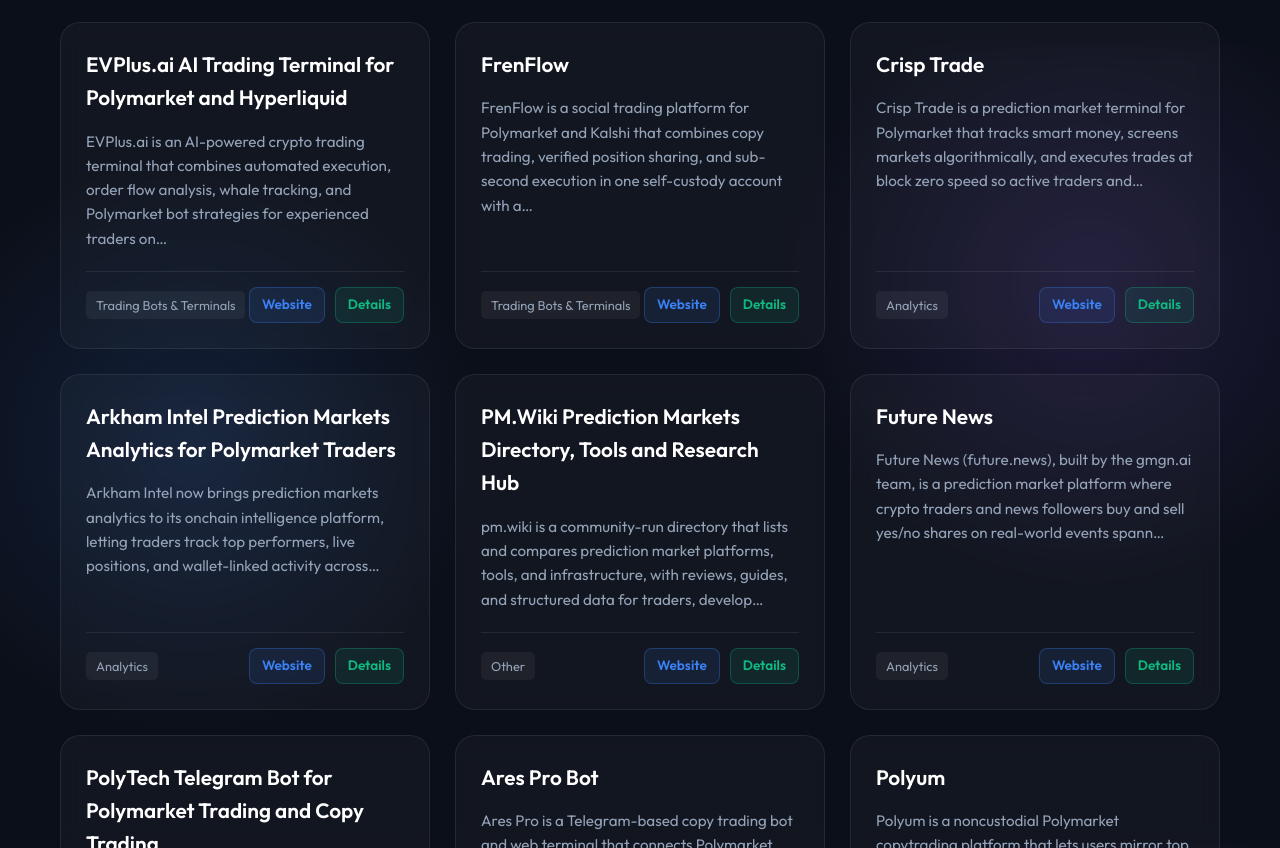
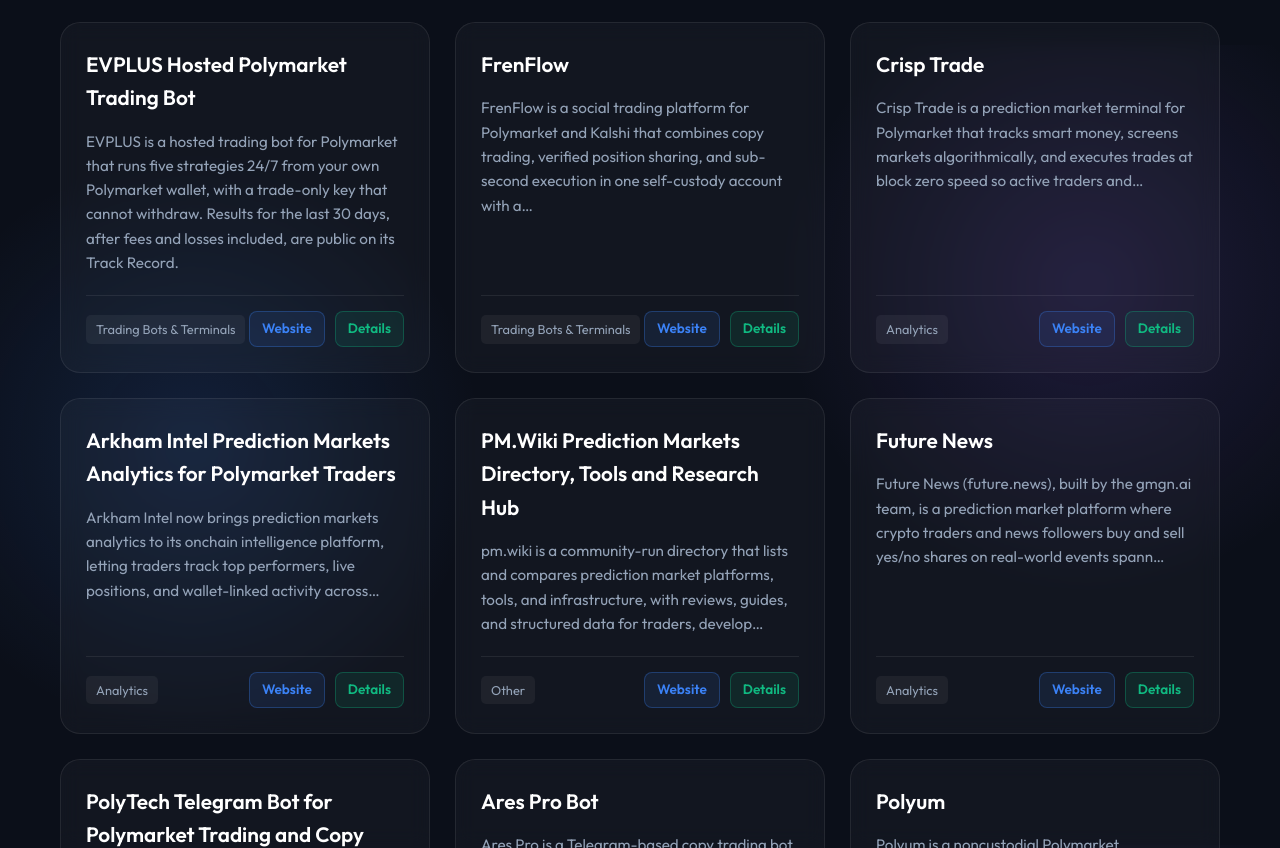
Before and after one commit to ilovecrypt0/Awesome-Polymarket-Trading-Bots-Analysis-Tools-And-More, a plain HTML site: page index.html in a window 1280 px wide. Shown: the part 8755-9603 px from the top of the page. Drawn offline with Linux system fonts and the light colour scheme.

Commit message:
Update EVPLUS entry

```diff
--- a/index.html
+++ b/index.html
@@ -1356,14 +1356,14 @@
 
         <div class="card" data-category="10">
             <div class="card-header">
-                <a href="https://app.evplus.ai/" target="_blank" class="card-title">EVPlus.ai AI Trading Terminal for Polymarket and Hyperliquid</a>
-
-            </div>
-            <p class="card-desc">EVPlus.ai is an AI-powered crypto trading terminal that combines automated execution, order flow analysis, whale tracking, and Polymarket bot strategies for experienced traders on…</p>
-            <div class="card-footer">
-                <span class="cat-tag">Trading Bots & Terminals</span>
-                <div class="links">
-                    <a href="https://app.evplus.ai/" target="_blank" class="btn btn-primary">Website</a>
+                <a href="https://www.evplus.ai/" target="_blank" class="card-title">EVPLUS Hosted Polymarket Trading Bot</a>
+
+            </div>
+            <p class="card-desc">EVPLUS is a hosted trading bot for Polymarket that runs five strategies 24/7 from your own Polymarket wallet, with a trade-only key that cannot withdraw. Results for the last 30 days, after fees and losses included, are public on its Track Record.</p>
+            <div class="card-footer">
+                <span class="cat-tag">Trading Bots & Terminals</span>
+                <div class="links">
+                    <a href="https://www.evplus.ai/" target="_blank" class="btn btn-primary">Website</a>
                     <a href="https://polymart.app/evplus" target="_blank" class="btn btn-secondary">Details</a>
                 </div>
             </div>
```
